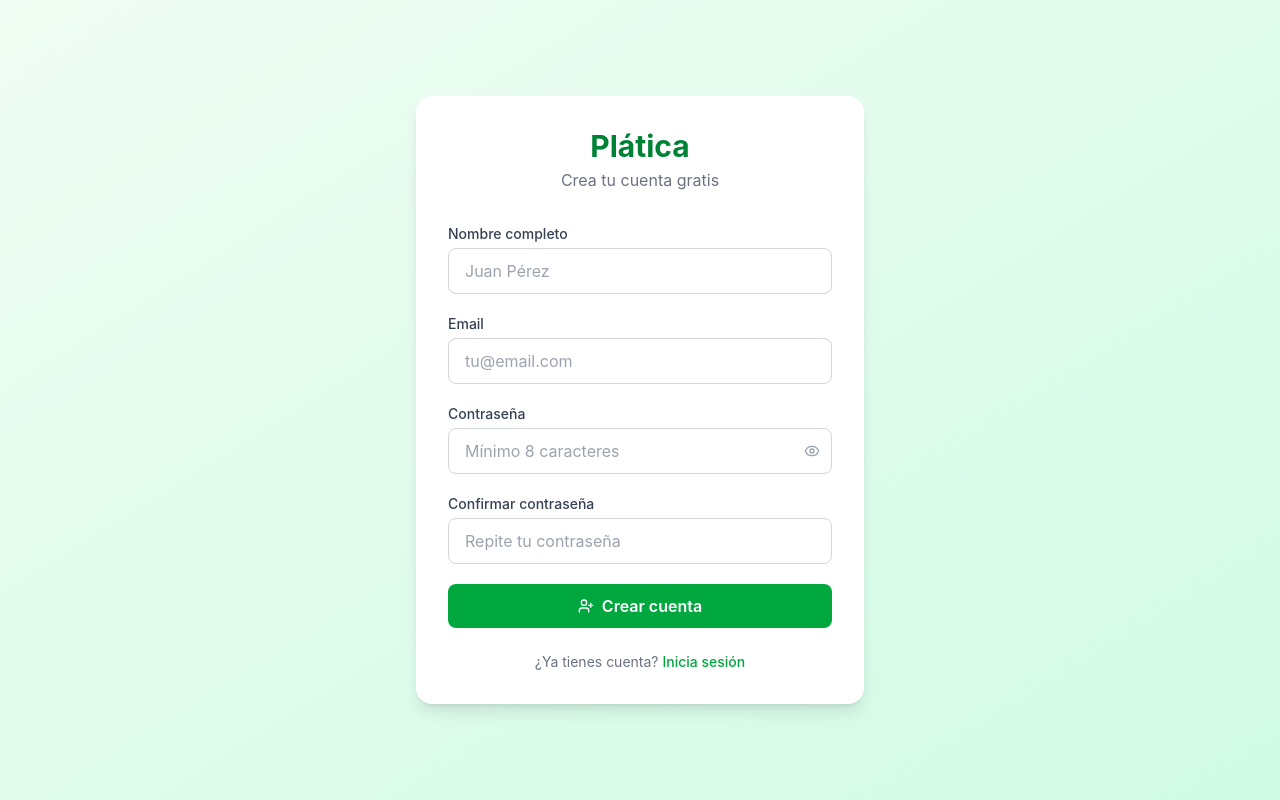
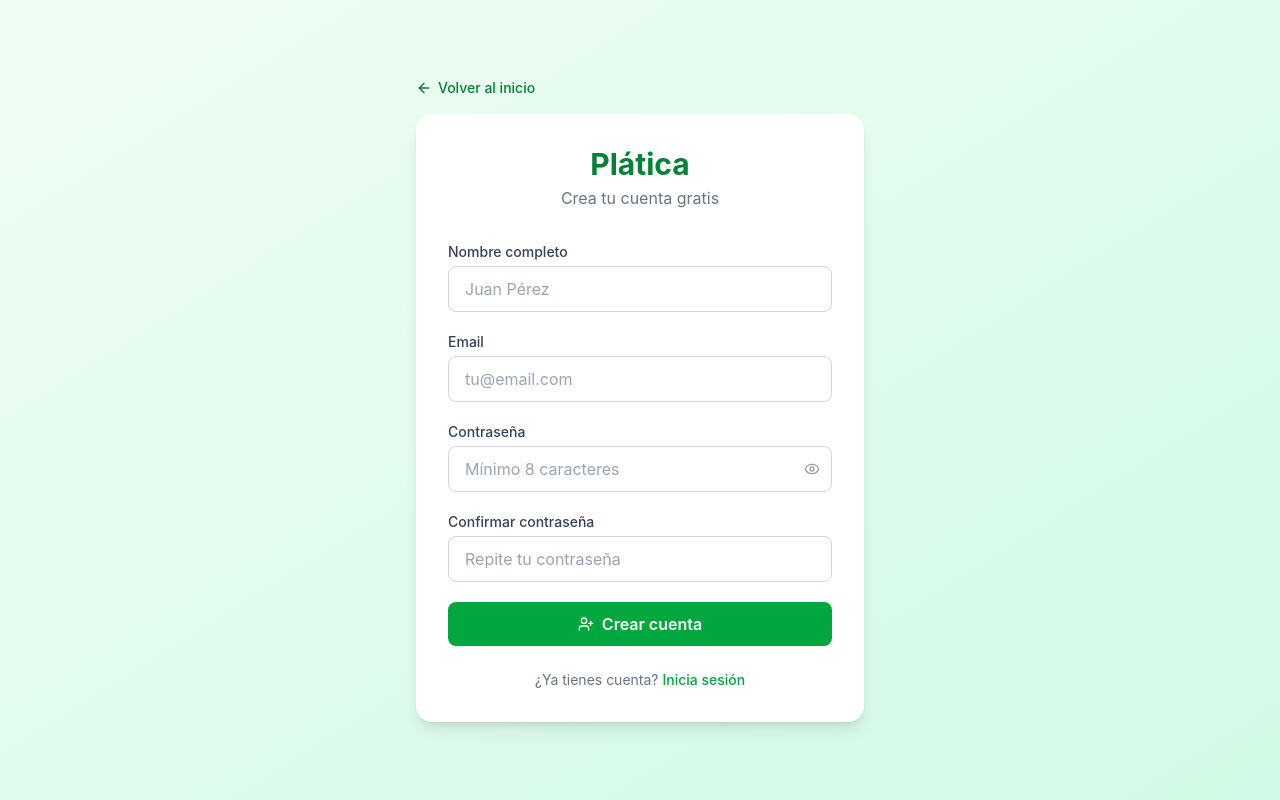
Before and after one commit to felipet27/platica, a Next.js app: page /register in a window 1280 px wide. Built offline with nearby package versions, Linux system fonts and the light colour scheme.

Commit message:
feat: link volver al inicio en login y register

```diff
--- a/src/app/(auth)/login/page.tsx
+++ b/src/app/(auth)/login/page.tsx
@@ -4,7 +4,7 @@ import { useState } from "react";
 import { signIn } from "next-auth/react";
 import { useRouter } from "next/navigation";
 import Link from "next/link";
-import { Eye, EyeOff, LogIn } from "lucide-react";
+import { Eye, EyeOff, LogIn, ArrowLeft } from "lucide-react";
 
 export default function LoginPage() {
   const router = useRouter();
@@ -35,9 +35,21 @@ export default function LoginPage() {
 
   return (
     <div className="min-h-screen bg-gradient-to-br from-green-50 to-emerald-100 flex items-center justify-center px-4">
-      <div className="bg-white rounded-2xl shadow-lg p-8 w-full max-w-md">
+      <div className="w-full max-w-md">
+        {/* Volver a inicio */}
+        <Link
+          href="/"
+          className="inline-flex items-center gap-1.5 text-sm text-green-700 hover:text-green-900 font-medium mb-4 transition-colors"
+        >
+          <ArrowLeft className="w-4 h-4" />
+          Volver al inicio
+        </Link>
+
+        <div className="bg-white rounded-2xl shadow-lg p-8">
           <div className="text-center mb-8">
-          <span className="text-3xl font-bold text-green-700">Plática</span>
+            <Link href="/" className="inline-block">
+              <span className="text-3xl font-bold text-green-700 hover:text-green-800 transition-colors">Plática</span>
+            </Link>
             <p className="text-gray-500 mt-1">Bienvenido de nuevo</p>
           </div>
 
@@ -97,5 +109,6 @@ export default function LoginPage() {
           </p>
         </div>
       </div>
+    </div>
   );
 }
--- a/src/app/(auth)/register/page.tsx
+++ b/src/app/(auth)/register/page.tsx
@@ -3,7 +3,7 @@
 import { useState } from "react";
 import { useRouter } from "next/navigation";
 import Link from "next/link";
-import { Eye, EyeOff, UserPlus } from "lucide-react";
+import { Eye, EyeOff, UserPlus, ArrowLeft } from "lucide-react";
 
 export default function RegisterPage() {
   const router = useRouter();
@@ -39,10 +39,22 @@ export default function RegisterPage() {
   }
 
   return (
-    <div className="min-h-screen bg-gradient-to-br from-green-50 to-emerald-100 flex items-center justify-center px-4">
-      <div className="bg-white rounded-2xl shadow-lg p-8 w-full max-w-md">
+    <div className="min-h-screen bg-gradient-to-br from-green-50 to-emerald-100 flex items-center justify-center px-4 py-8">
+      <div className="w-full max-w-md">
+        {/* Volver a inicio */}
+        <Link
+          href="/"
+          className="inline-flex items-center gap-1.5 text-sm text-green-700 hover:text-green-900 font-medium mb-4 transition-colors"
+        >
+          <ArrowLeft className="w-4 h-4" />
+          Volver al inicio
+        </Link>
+
+        <div className="bg-white rounded-2xl shadow-lg p-8">
           <div className="text-center mb-8">
-          <span className="text-3xl font-bold text-green-700">Plática</span>
+            <Link href="/" className="inline-block">
+              <span className="text-3xl font-bold text-green-700 hover:text-green-800 transition-colors">Plática</span>
+            </Link>
             <p className="text-gray-500 mt-1">Crea tu cuenta gratis</p>
           </div>
 
@@ -127,5 +139,6 @@ export default function RegisterPage() {
           </p>
         </div>
       </div>
+    </div>
   );
 }
```
Lines whose indentation alone changed are shown as unchanged.
